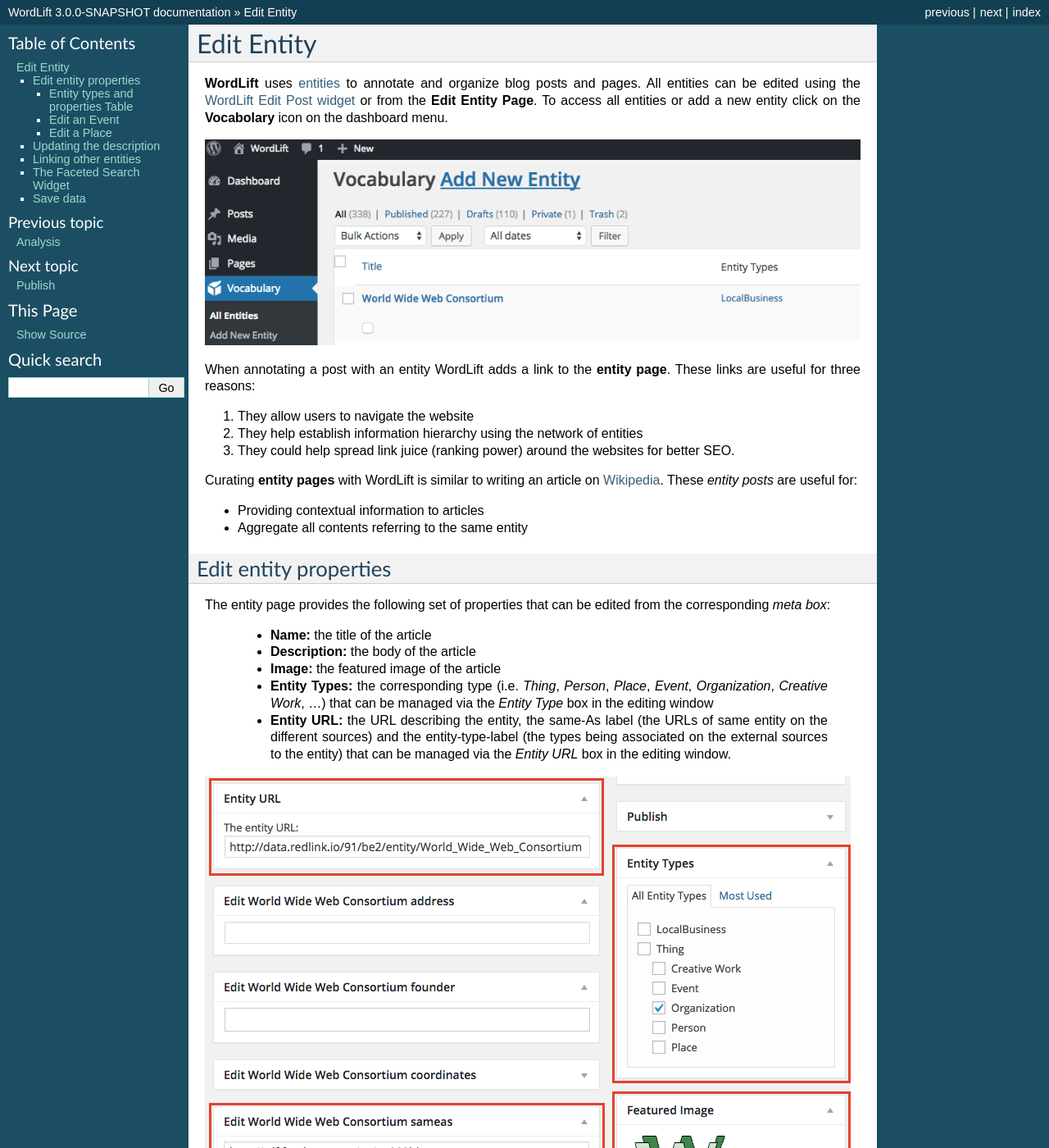
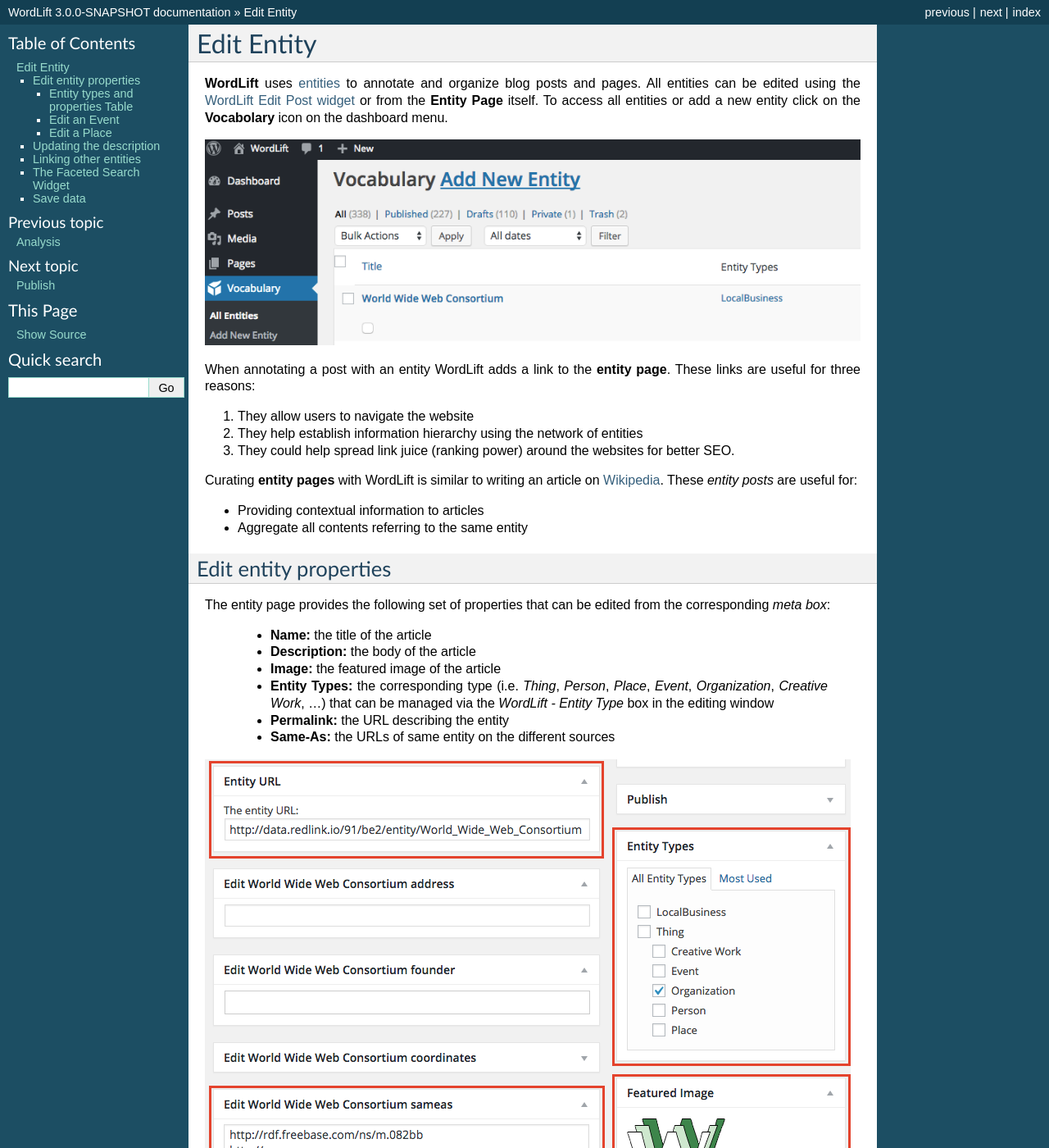
Before and after one commit to insideout10/wordlift-docs, a Sphinx documentation site: the page built from docs/edit-entity.rst, in a window 1280 px wide and 1400 px high. Shown: the whole window at 82% size. Built offline with Sphinx 7.4.7, drawn with Linux system fonts in a browser that asks for light colours; some of the changed text lies outside the part shown.

Commit message:
Update edit-entity.rst
Added consistency with first and second person (I vs You)
Updated terminology according to new UI
Images must be all updated

```diff
--- a/docs/edit-entity.rst
+++ b/docs/edit-entity.rst
@@ -1,7 +1,7 @@
 Edit Entity
 ========
 **WordLift** uses `entities <key-concepts.html#entity>`_ to annotate and organize blog posts and pages.
-All entities can be edited using the `WordLift Edit Post widget <analysis.html#wordLift-edit-post-widget>`_ or from the **Edit Entity Page**. To access all entities or add a new entity click on the **Vocabolary** icon on the dashboard menu.
+All entities can be edited using the `WordLift Edit Post widget <analysis.html#wordLift-edit-post-widget>`_ or from the **Entity Page** itself. To access all entities or add a new entity click on the **Vocabolary** icon on the dashboard menu.
 
 .. image:: /images/wordlift-edit-entity-vocabulary.png
 
@@ -35,8 +35,9 @@
 	- **Name:** the title of the article
 	- **Description:** the body of the article
 	- **Image:** the featured image of the article
-	- **Entity Types:** the corresponding type (i.e. *Thing*, *Person*, *Place*, *Event*, *Organization*, *Creative Work*, ...) that can be managed via the *Entity Type* box in the editing window
-	- **Entity URL:** the URL describing the entity, the same-As label (the URLs of same entity on the different sources) and the entity-type-label (the types being associated on the external sources to the entity) that can be managed via the *Entity URL* box in the editing window.
+	- **Entity Types:** the corresponding type (i.e. *Thing*, *Person*, *Place*, *Event*, *Organization*, *Creative Work*, ...) that can be managed via the *WordLift - Entity Type* box in the editing window
+	- **Permalink:** the URL describing the entity
+	- **Same-As:** the URLs of same entity on the different sources
 
 .. image:: /images/wordlift-edit-entity-informations.png
 
@@ -79,7 +80,7 @@
 
 Edit an Event
 -------------------------------
-Events, occuring in a specific time are also entities. To personalise the *startDate* and *endDate* of an event I can use the **Event duration** box and the calendar control.
+Events, occuring in a specific time are also entities. To personalise the *startDate*, *endDate* and *location* of an event you can use the **Event Properties** box.
 
 .. image:: /images/wordlift-edit-entity-event.png
 
@@ -95,14 +96,12 @@
 
 When we have something meanigful to say on a specific concept **we shall curate the information and edit the data that has been fetched automatically by WordLift** (*this will create our own version of Wikipedia*).
 
-In our example for the entity *[World-Wide-Web]* name, description, image, type,url, sameAs and additionalType have been received from DBpedia.
-
 Linking other entities
 _____________
 
-After editing the description of *[World-Wide-Web]* I can annotate the entity page just like I would do with a blog posts.
+Entity pages can be annotated just like you would do with a blog posts.
 
-With the analysis I can *link* an entity with other entities. WordLift will store these relationships between one entity and other entities in the `graph <key-concepts.html#knowledge-graph>`_ using the Dublin Core property ``dct:related``. This information will be used to infer new connections between the contents of the site. For more information on *entity linking* `read the faq <faq.html#when-should-i-link-one-entity-to-another>`_.
+After saving the new description you wrote, WordLift will analyze the text and suggest related entities. You can now *link* an entity with other entities. WordLift will store these relationships between one entity and other entities in the `graph <key-concepts.html#knowledge-graph>`_ using the Dublin Core property ``dct:related``. This information will be used to infer new connections between the contents of the site. For more information on *entity linking* `read the faq <faq.html#when-should-i-link-one-entity-to-another>`_.
 
 ..
 	Entities being *linked* are listed as **Releated Entities** in the editing screen of the entity.
```
Also changed, not shown: other parts of docs/edit-entity.rst (+1 -1 lines).
